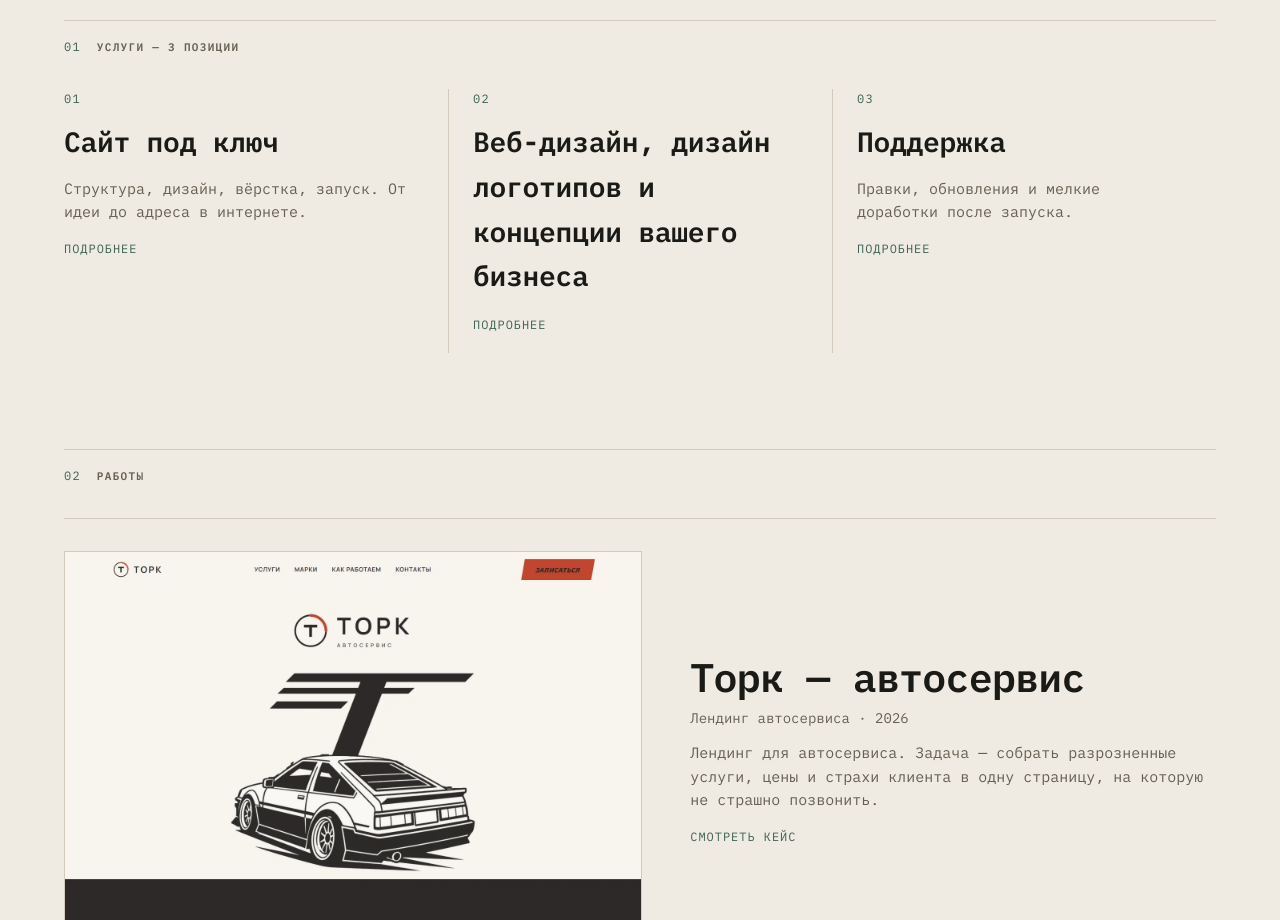
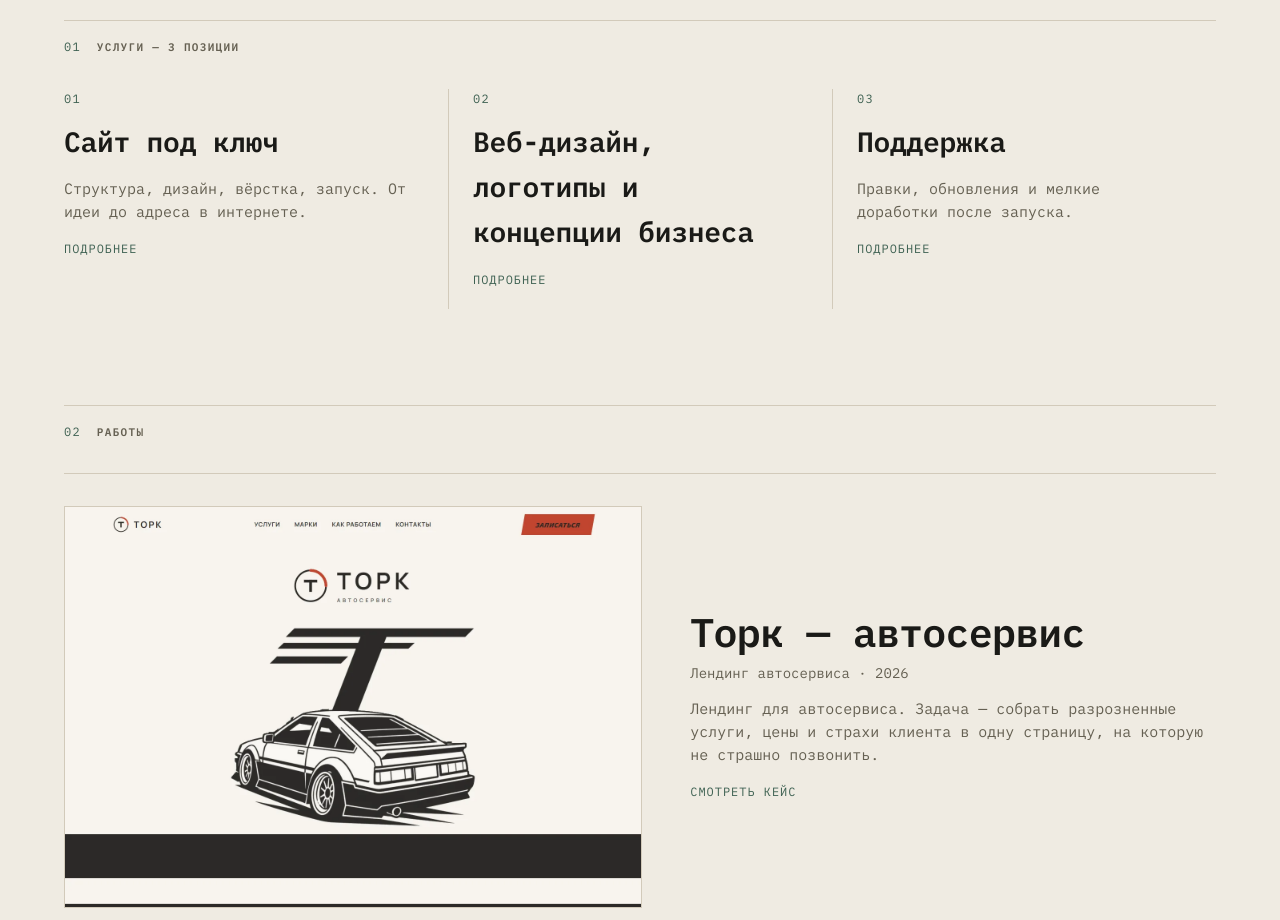
Before and after one commit to ritual88/olen_web, an Astro site: page / in a window 1280 px wide. Shown: the part 1100-2020 px from the top of the page. Built offline with nearby package versions, Linux system fonts and the light colour scheme; Astro itself is replaced by a stand-in of ours.

Commit message:
Сократить название услуги 02

```diff
--- a/public/content.json
+++ b/public/content.json
@@ -239,7 +239,7 @@
     {
       "id": "design",
       "num": "02",
-      "title": "Веб-дизайн, дизайн логотипов и концепции вашего бизнеса",
+      "title": "Веб-дизайн, логотипы и концепции бизнеса",
       "short": "",
       "includes": [
         "Дизайн страниц и прототипы",
```
Also changed, not shown: public/tools/editor.html (+1 -1 lines).
